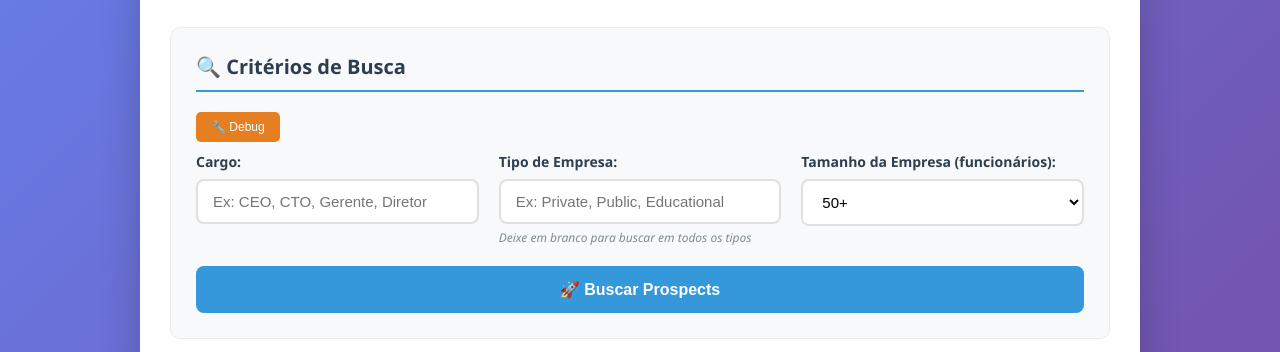
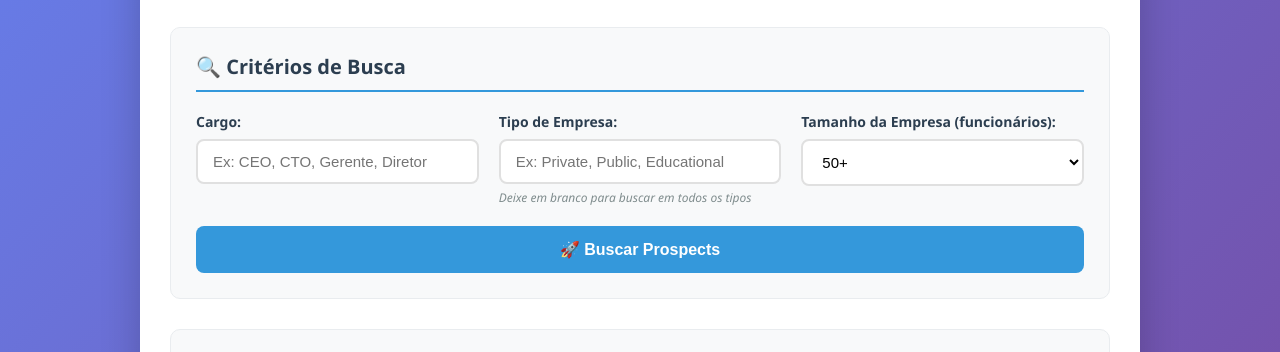
Before and after one commit to muvecom/prospectador, a plain HTML site: page index.html in a window 1280 px wide. Shown: the part 141-493 px from the top of the page. Drawn offline with Linux system fonts and the light colour scheme.

Commit message:
Update index.html

```diff
--- a/index.html
+++ b/index.html
@@ -294,10 +294,6 @@
             <div class="search-section">
                 <div class="section-title">🔍 Critérios de Busca</div>
 
-                <button type="button" class="debug-toggle" onclick="toggleDebug()">
-                    🔧 Debug
-                </button>
-
                 <div class="debug-info" id="debugInfo">
                     Área de debug - os dados aparecerão aqui quando você fizer uma busca
                 </div>
```
